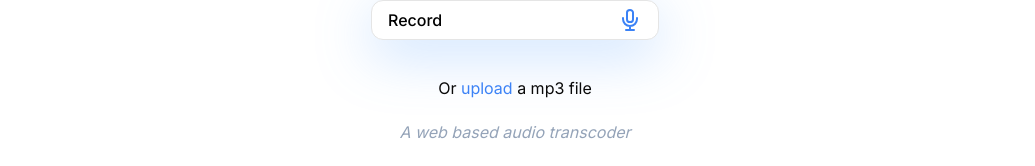
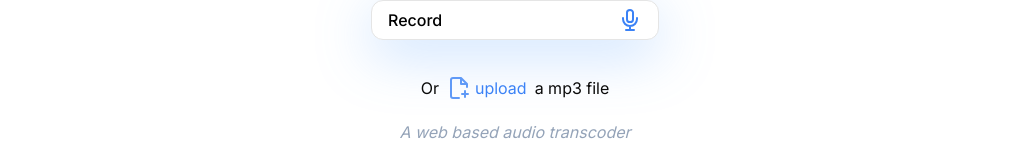
Before and after one commit to Deepjyoti-Sarmah/Voice-translation-transcription, a Next.js app: page / in a window 1280 px wide. Shown: the part 430-596 px from the top of the page, without its empty margins (125-1160 px from the left). Built offline with nearby package versions, Linux system fonts and the light colour scheme.

Commit message:
adding file upload icon

```diff
--- a/pages/homepage.tsx
+++ b/pages/homepage.tsx
@@ -94,8 +94,10 @@ const Homepage = ({ setFile, setAudioStream }: HomepageProps) => {
                     <RecordSVG recordingStatus={recordingStatus} />
                 </div>
             </Button>
-            <p className='text-base'>Or
-                <label className='text-blue-500 cursor-pointer hover:text-blue-700 duration-200'> upload
+            <p className='text-base flex flex-row text-center items-center justify-center gap-2'>Or
+                <label className='text-blue-500 cursor-pointer hover:text-blue-700 duration-200 flex flex-row gap-1'>
+                    <span><FileSVG/></span>
+                    upload
                     <input
                         className='hidden'
                         type='file'
@@ -136,4 +138,10 @@ function RecordSVG({ recordingStatus }: { recordingStatus: RecordingStatus }) {
     );
 }
 
+function FileSVG() {
+    return (
+        <svg xmlns="http://www.w3.org/2000/svg" width="24" height="24" viewBox="0 0 24 24" fill="none" stroke="#609af7" stroke-width="2" stroke-linecap="round" stroke-linejoin="round"><path d="M20 11.08V8l-6-6H6a2 2 0 0 0-2 2v16c0 1.1.9 2 2 2h6"/><path d="M14 3v5h5M18 21v-6M15 18h6"/></svg>
+    )
+}
+
 export default Homepage
```
